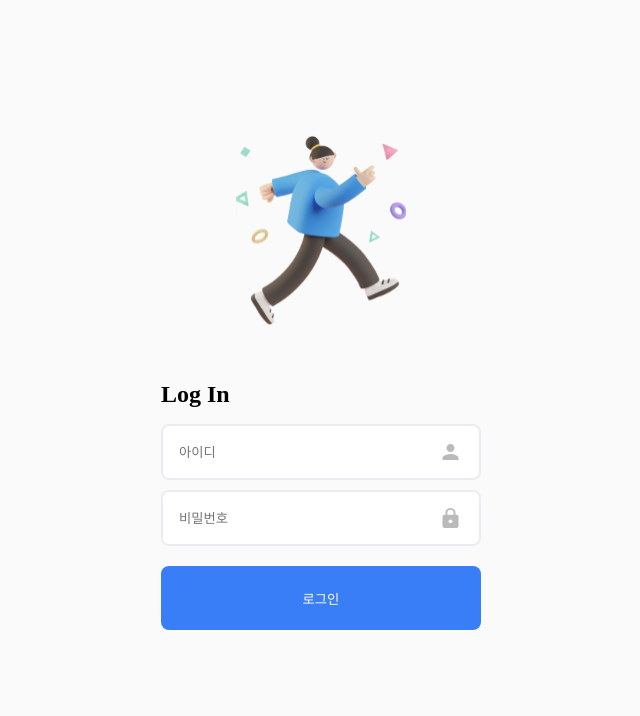
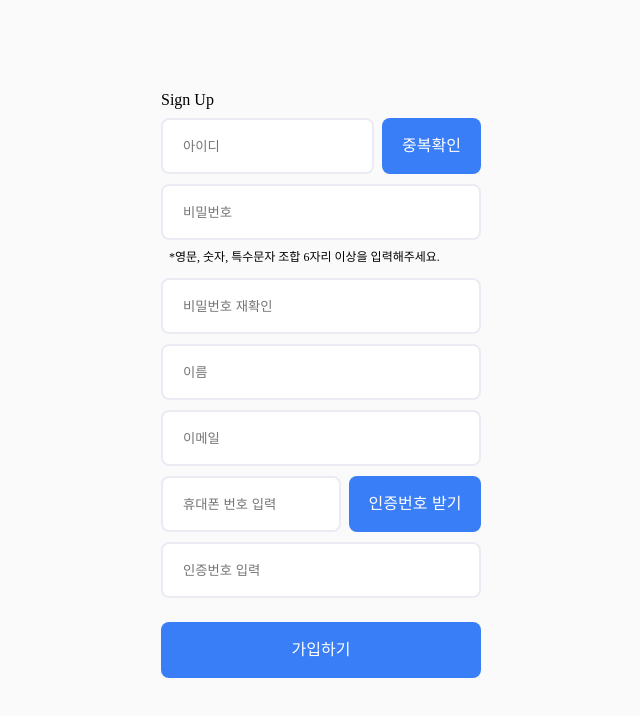
Before and after one commit to jessehj/try-sg-react, a React (Create React App) app: page /signUp in a window 1280 px wide. Shown: the top 716 px of the page, without its empty margins (319-959 px from the left). Built offline with nearby package versions, Linux system fonts and the light colour scheme.

Commit message:
Login Signin style수정

```diff
--- a/src/App.tsx
+++ b/src/App.tsx
@@ -1,12 +1,12 @@
 import React from "react";
 import "./App.css";
-// import SignUp from "./pages/SignUp";
-import LogIn from "./pages/LogIn";
+import SignUp from "./pages/SignUp";
+// import LogIn from "./pages/LogIn";
 
 const App = function App() {
   return (
     <div>
-      <LogIn />
+      <SignUp />
     </div>
   );
 };
--- a/src/pages/LogIn/style.ts
+++ b/src/pages/LogIn/style.ts
@@ -25,7 +25,6 @@ export const LoginSize = styled.div`
     width: 100%;
     max-width: 1920px;
     height: 100vh;
-    background-color: ${Theme.Colors.WHITE};
   }
 `;
 
--- a/src/pages/SignUp/index.tsx
+++ b/src/pages/SignUp/index.tsx
@@ -5,10 +5,12 @@ import SignInput from "../../components/SignInput";
 
 const SignUp = function () {
   return (
-    <style.SignUpSize>
-      <ShowSalySignUp />
-      <SignInput />
-    </style.SignUpSize>
+    <style.SignWrap>
+      <style.SignUpSize>
+        <ShowSalySignUp />
+        <SignInput />
+      </style.SignUpSize>
+    </style.SignWrap>
   );
 };
 
--- a/src/pages/SignUp/style.ts
+++ b/src/pages/SignUp/style.ts
@@ -1,5 +1,15 @@
 import styled from "styled-components";
 import { Theme } from "../../constants/theme";
+
+export const SignWrap = styled.div`
+  display: flex;
+  align-items: center;
+  justify-content: center;
+  width: 100vw;
+  height: 100vh;
+  min-height: 700px;
+  background-color: ${Theme.Colors.GRAY_ONE};
+`;
 
 export const SignUpSize = styled.div`
   @media ${Theme.DeviceSize.PHONE} {
@@ -10,16 +20,15 @@ export const SignUpSize = styled.div`
     height: 100vh;
     min-height: 700px;
     padding: 0px 20px 18px 20px;
-    background-color: ${Theme.Colors.GRAY_ONE};
   }
   @media ${Theme.DeviceSize.DESKTOP} {
     flex-direction: row;
     width: 100%;
     max-width: 1920px;
-    background-color: ${Theme.Colors.WHITE};
   }
 `;
 
 export default {
   SignUpSize,
+  SignWrap,
 };
```
